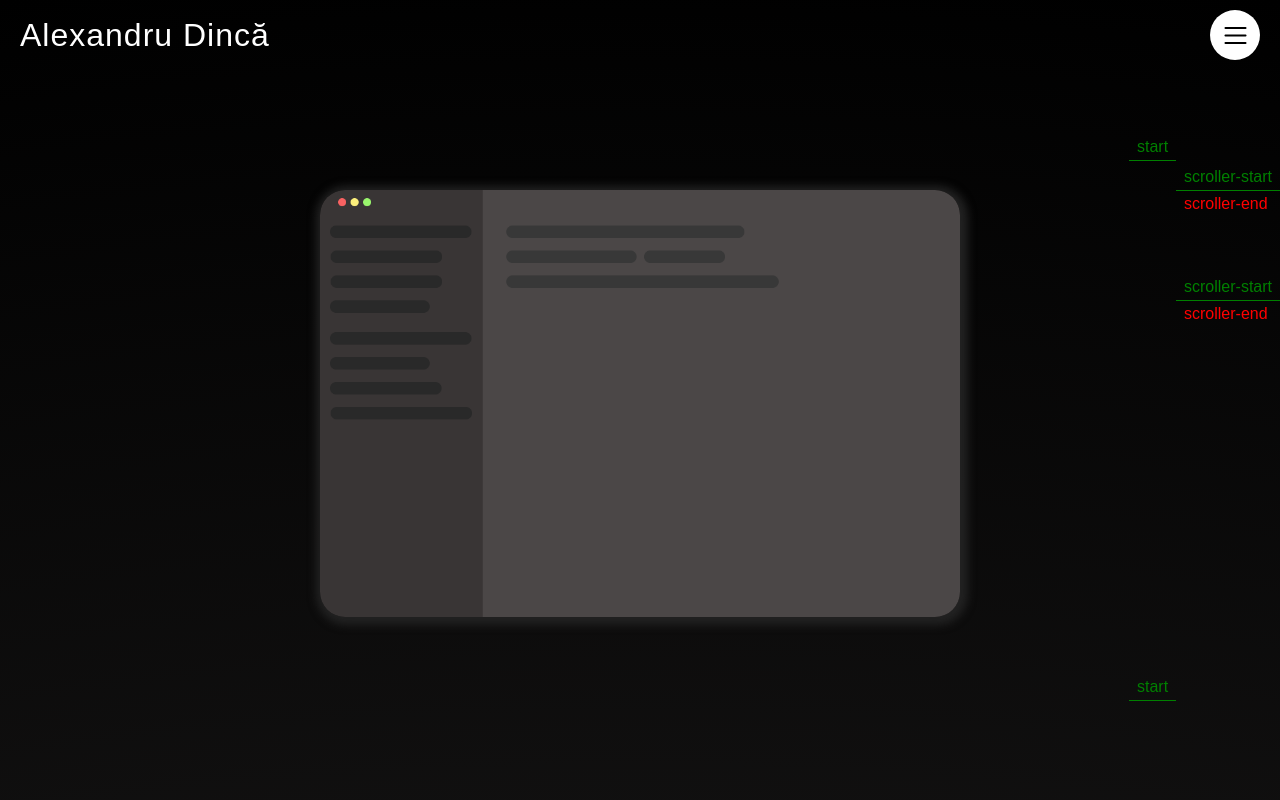
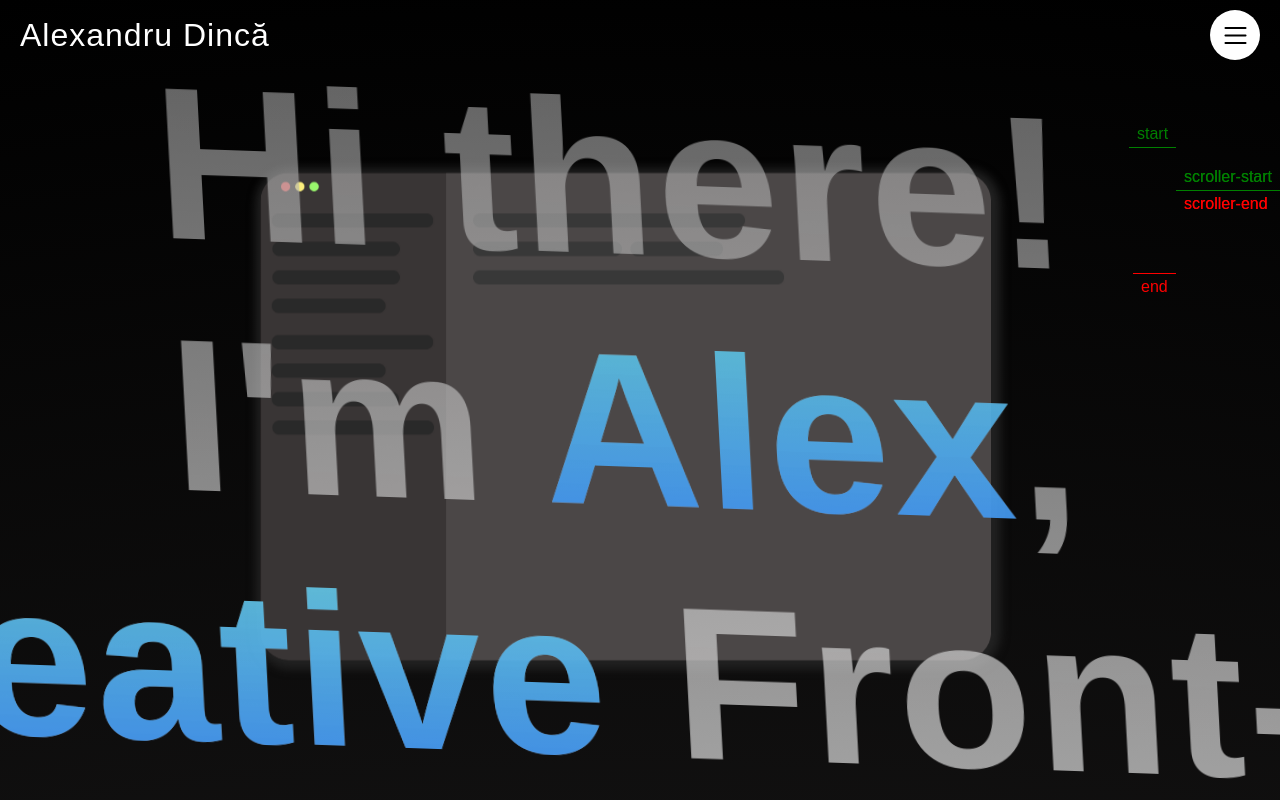
Before and after one commit to Ironessence/portfolio-v2, a React (Create React App) app: page / in a window 1280 px wide. Shown: the top 800 px of the page. Built offline with nearby package versions, Linux system fonts and the light colour scheme; a web font is replaced by a local one.

Commit message:
header animations almost ready

```diff
--- a/src/components/Header.jsx
+++ b/src/components/Header.jsx
@@ -3,12 +3,14 @@ import '../styles/Header.styles.scss';
 import bigIDE from '../assets/IDE filled.png';
 import {motion} from 'framer-motion';
 
-const Header = ({ideRef, headerRef}) => {
+const Header = ({ideRef, textRef, specialRef, scrollDownText}) => {
 
     return (
-        <div className='home-header' ref={headerRef} >
+        <div className='home-header'>
 
-            {/* <h1 className="header-title" >Hi there! <br />I'm Alex, <br /> a <span className='header-title-special'>Creative<br/> </span>Front-End Developer</h1> */}
+            <h1 className="header-title" ref={textRef} >Hi there! <br />I'm <span className='header-title-special'>Alex</span>, <br /> a <span className='header-title-special' ref={specialRef}>Creative </span>Front-End Developer</h1>
+
+
             <img
             src={bigIDE}
             alt="IDE"
@@ -17,6 +19,8 @@ const Header = ({ideRef, headerRef}) => {
 
             />
 
+        <h1 className='header-title-scroll' ref={scrollDownText}>Scroll down to enter my small world</h1>
+
 
         </div>
     )
--- a/src/screens/Homepage.jsx
+++ b/src/screens/Homepage.jsx
@@ -1,4 +1,4 @@
-import React, { useEffect, useRef, useState } from 'react';
+import React, { useEffect, useLayoutEffect, useRef, useState } from 'react';
 import '../styles/Homepage.styles.scss';
 import gsap from 'gsap';
 import ScrollTrigger from 'gsap/ScrollTrigger';
@@ -7,7 +7,9 @@ gsap.registerPlugin(ScrollTrigger);
 
 const Homepage = () => {
  const ideRef = useRef(null);
- const headerRef = useRef(null);
+ const textRef = useRef(null);
+ const specialRef = useRef(null);
+ const scrollDownText = useRef(null);
 
 //PIN IDE TO THE TOP WHEN SCROLLING
  useEffect(() => {
@@ -15,33 +17,20 @@ const Homepage = () => {
 //INSIDE CONTEXT >
     gsap.timeline()
     .to(ideRef.current, {
+      x: -200,
+      scale: 3,
+      duration: 10,
       scrollTrigger: {
         trigger: ideRef.current,
         start: "top 190",
-        end: '+=5000',
+        end: '+=2000',
         scrub: true,
         pin:true,
         anticipatePin: 1,
         markers: true,
       }
     })
-    .to(ideRef.current, {
-      x: -300,
-      scale: 0.5,
-      skewX: -3,
-      rotateZ: -3,
-      rotateX: -3,
-      duration: 0.5,
-      scrollTrigger: {
-        trigger: '.home-wrapper',
-        start: "700 300",
-        end: '+=500',
-        scrub: true,
-        markers: true,
-      }
-    })
-
-  }, headerRef)
+  }, '.home-wrapper')
 //Clean-Up
   return () => ctx.revert();
  }, [])
@@ -49,21 +38,63 @@ const Homepage = () => {
 
  //INTRO ANIMATION FOR IDE
  useEffect(() => {
-  let ctx2 = gsap.context(() => {
+  let ctx = gsap.context(() => {
     //INSIDE CONTEXT >
-       gsap.fromTo(ideRef.current, {y: 200}, {y: 0, duration: 1})
-      }, headerRef)
+       gsap.fromTo(ideRef.current, {y: 200, opacity: 0}, {y: 0, opacity: 1, duration: 1})
+      }, '.home-wrapper')
 
-      return () => ctx2.revert();
+      return () => ctx.revert();
+ }, [])
+
+ //Text animation for appearing
+ useEffect(() => {
+  let ctx = gsap.context(() => {
+    //INSIDE CONTEXT >
+       gsap.fromTo(textRef.current, {height: '0%',  opacity: 0}, {height: '100%', opacity: 1,  duration: 0.5, delay: 1})
+      }, '.home-wrapper')
+
+      return () => ctx.revert();
+ }, [])
+
+// Text controll on scroll
+ useLayoutEffect(() => {
+  let ctx = gsap.context(() => {
+//INSIDE CONTEXT >
+    gsap.timeline()
+    .to(textRef.current, {
+      scale: 2,
+      y: 300,
+      duration: 2,
+      scrollTrigger: {
+        trigger: textRef.current,
+        start: "-190 190",
+        end: '+=400',
+        scrub: true,
+        markers: true,
+      }
+    })
+
+  }, '.home-wrapper')
+//Clean-Up
+  return () => ctx.revert();
  }, [])
 
 
+ //Scroll Down Text animation for appearing
+ useEffect(() => {
+  let ctx = gsap.context(() => {
+    //INSIDE CONTEXT >
+       gsap.fromTo(scrollDownText.current, {y: -200, opacity: 0}, {y: 0, opacity: 1, duration: 1, delay: 1.25})
+      }, '.home-wrapper')
+
+      return () => ctx.revert();
+ }, [])
 
 
 
     return (
         <div className='home-wrapper'>
-          <Header ideRef={ideRef} headerRef={headerRef}  />
+          <Header ideRef={ideRef} textRef={textRef} specialRef={specialRef} scrollDownText={scrollDownText}  />
         </div>
     )
 }
--- a/src/styles/Header.styles.scss
+++ b/src/styles/Header.styles.scss
@@ -10,20 +10,37 @@
 }
 
 .header-title {
-    color: white;
+    background: -webkit-linear-gradient(#a3a3a396, #fdfdfdce);
+    -webkit-background-clip: text;
+    -webkit-text-fill-color: transparent;
     letter-spacing: 1.5px;
     z-index: 2;
-    text-shadow: 3px 8px 8px rgb(37, 37, 37);
     position: absolute;
     text-align: center;
-    margin-top: 17%;
-    font-size: 5em;
-    transform: skewX(5deg) rotateX(10deg) rotateZ(2deg);
+    margin-top: 30vh;
+    font-size: 7em;
+    transform: skewX(5deg) rotateX(7deg) rotateZ(2deg);
+    @media only screen and (max-width: 1000px) {
+        margin-top: 30vh;
+        font-size: 4em;
+    }
 
 }
 
 .header-title-special {
-    color: rgba(65, 131, 255, 0.918);
+    background: -webkit-linear-gradient(#48d2ebaf, #2480f7ce);
+    -webkit-background-clip: text;
+    -webkit-text-fill-color: transparent;
+}
+
+.header-title-scroll {
+    color: white;
+    font-size: 2em;
+    font-weight: 300;
+    z-index: 0;
+    @media only screen and (max-width: 1000px) {
+        font-size: 1em;
+    }
 }
 
 .IDE {
@@ -31,5 +48,6 @@
     box-shadow: 2px 2px 8px 6px rgb(34, 34, 34);
     border-radius: 25px;
     margin-top: 20vh;
+    z-index: 1;
 
 }
```
